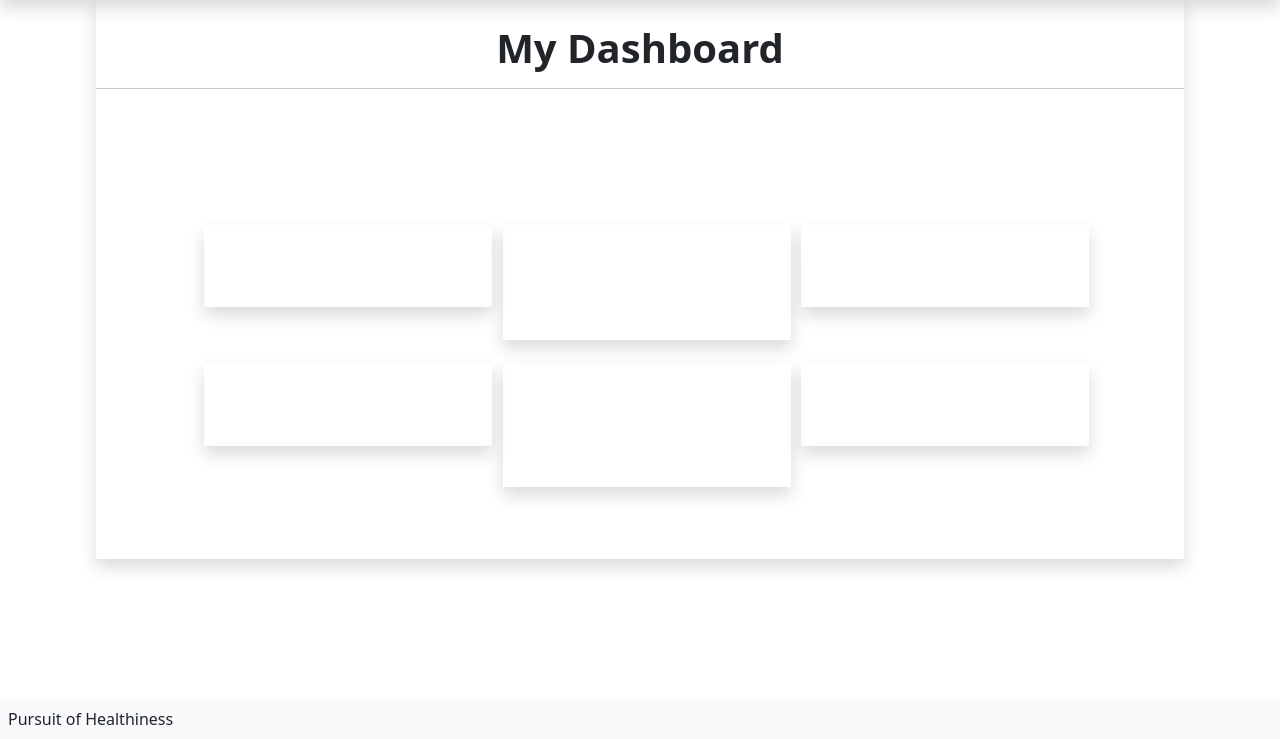
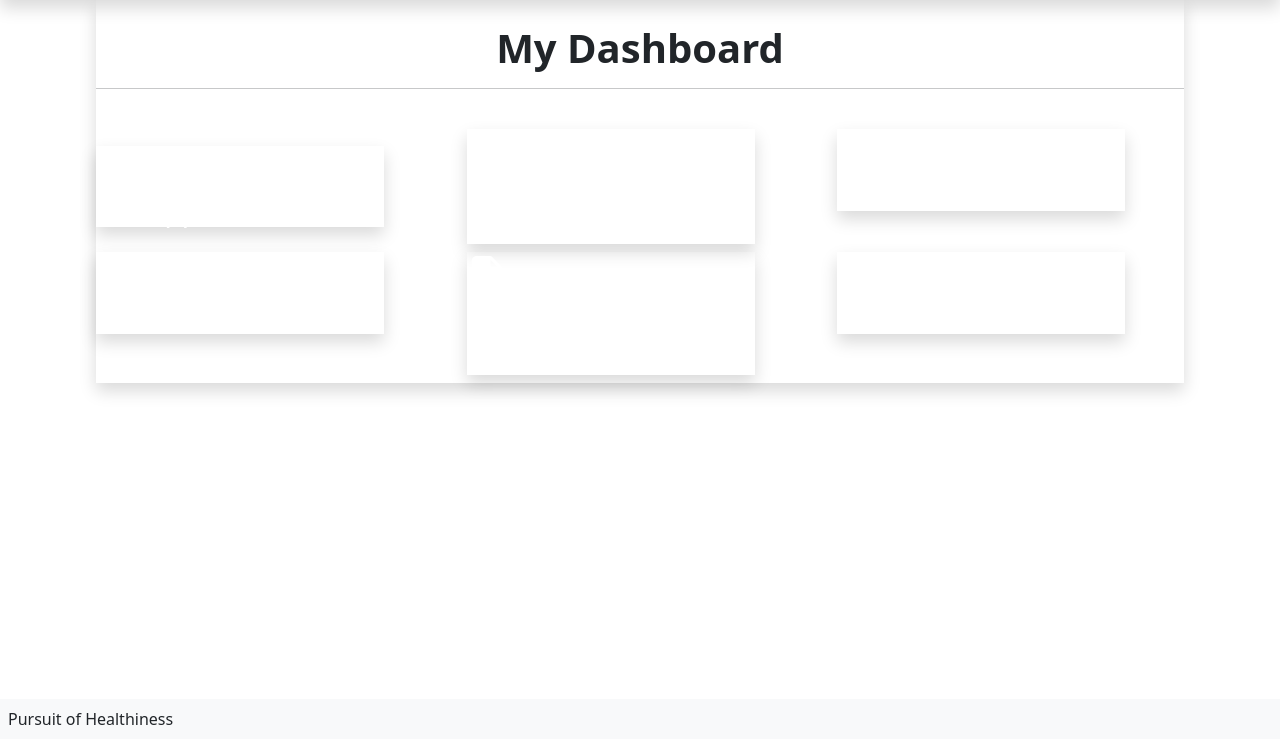
Before and after one commit to jmaksimik/PoH, a Django app: page /dashboard/ in a window 1280 px wide. Shown: the part 61-800 px from the top of the page. Run offline with Django 4.2, Linux system fonts and the light colour scheme; the visitor is signed in with stand-in values (Sample User, id 1); style sheets or scripts are compiled from the project's sources; some libraries are stand-ins or nearby versions.

Commit message:
fixed some style on dashboard. READDED delete insurance function

```diff
--- a/main_app/templates/appointments/detail.html
+++ b/main_app/templates/appointments/detail.html
@@ -1,7 +1,7 @@
 {% extends 'base.html' %}
 {% block content %}
 
-<div class="jumbotron p-5 mb-4 mt-5 rounded-3 appointments-jumbotron">
+<div class="jumbotron p-5 mb-4 my-1 mt-5 rounded-3 appointments-jumbotron">
   <div class="container-fluid py-5;">
     <h1 class="display-4 mb-4 fw-bold">Appointment Details</h1>
     <hr class="mb-4">
--- a/main_app/templates/appointments/index.html
+++ b/main_app/templates/appointments/index.html
@@ -35,7 +35,10 @@
 </div>
 {% endfor %}
   <br>
-  <a href="{% url 'appointments_create' %}"><button class="btn btn-lg btn-dark my-4">Schedule A New Appointment</button></a>
+  <div class="d-grid gap-4 col-4 mx-auto">
+    <a href="{% url 'appointments_create' %}"><button class="btn btn-lg btn-dark my-4">Schedule A New Appointment</button></a>
+
+  </div>
   <br><br>
 </div>
 {% endblock content %}
--- a/main_app/templates/dashboard/index.html
+++ b/main_app/templates/dashboard/index.html
@@ -2,70 +2,71 @@
 
 {% block content %}
 
-<div class="dashboard-container mx-auto shadow">
+<div class="dashboard-container shadow mx-auto">
     <br>
     <h1 class="text-center fw-bold">My Dashboard</h1>
     <hr>
     <br>
-    <div class="row mx-5 my-5 px-5 py-5 justify-content-center">
-        <div class="col-md-4">
-            <a href="{% url 'appointments_index' %}" class="nav-link">
-            <div class="dash-card shadow appointment-card text-white mb-4" style="width: 18rem;">
+    <div class="row row-cols-1 row-cols-md-2 row-cols-lg-3">
+        <div class="col align-self-center">
+            <div class="dash-card shadow appointment-card text-white" style="width: 18rem;">
+                <a href="{% url 'appointments_index' %}" class="nav-link text-center">
                     <div class="dash-card-body">
                         <h1 class="card-title bi bi-calendar3"></h1>
                         <h3>Appointments</h3>
                     </div>
-            </div>
                 </a>
             </div>
-        <div class="col-md-4">
+        </div>
+        <div class="col ">
+            <div class="dash-card shadow medicine-card text-white" style="width: 18rem;">
                 <a href="{% url 'prescriptions_index' %}" class="nav-link">
-            <div class="dash-card shadow medicine-card text-white mb-4" style="width: 18rem;">
                     <div class="dash-card-body">
                         <h1 class="card-title bi bi-prescription"></h1>
                         <h3>Manage My Medications</h3>
                     </div>
-            </div>
                 </a>
             </div>
-        <div class="col-md-4">
+        </div>
+        <div class="col">
+            <div class="dash-card shadow insurance-card text-white" style="width: 18rem;">
                 <a href="{% url 'insurance_index' %}" class="nav-link">
-            <div class="dash-card shadow insurance-card text-white mb-4" style="width: 18rem;">
                     <div class="dash-card-body">
                         <h1 class="card-title bi bi-person-vcard-fill"></h1>
                         <h3>View Insurance</h3>
                     </div>
-            </div>
                 </a>
             </div>
-        <div class="col-md-4">
-            <div class="dash-card shadow contact-card text-white mb-4" style="width: 18rem;">
+        </div>
+        <div class="col">
+            <div class="dash-card shadow contact-card text-white" style="width: 18rem;">
                 <div class="dash-card-body">
                 <h1 class="card-title bi bi-send-fill"></h1>
                 <h3>Contact My Provider</h3>
                 </div>
             </div>
         </div>
-        <div class="col-md-4">
+        <div class="col">
+            <div class="dash-card shadow  document-card text-white" style="width: 18rem;">
                 <a href = "{% url 'documents_index' %}" class="nav-link">
-            <div class="dash-card shadow  document-card text-white mb-4" style="width: 18rem;">
                     <div class="dash-card-body">
                         <h1 class="card-titlebi bi-file-earmark-text-fill"></h1>
                         <h3>Manage My Documents</h3>
                     </div>
-            </div>
                 </a>
             </div>
-        <div class="col-md-4">
-            <a href = "{% url 'provider_search' %}" class="nav-link">
+
+        </div>
+        <div class="col">
             <div class="dash-card shadow find-card text-white mb-4" style="width: 18rem;">
+                <a href = "{% url 'provider_search' %}" class="nav-link"></a>
                     <div class="dash-card-body">
                         <h1 class="card-title bi bi-geo-alt"></h1>
                         <h3>Find A Provider</h3>
                     </div>
-            </div>
-        </div>
                 </a>
             </div>
         </div>
+    </div>
+</div>
 {% endblock content %}
--- a/main_app/urls.py
+++ b/main_app/urls.py
@@ -24,5 +24,5 @@ urlpatterns = [
     path('provider/', views.provider_search, name='provider_search'),
     path('insurance/', views.insurance_index, name='insurance_index'),
     path('insurance/<int:user_id>/add_insurance/', views.add_insurance, name='add_insurance'),
-
+    path('insurance/<int:id>/delete_insurance/', views.delete_insurance, name='delete_insurance'),
 ]
--- a/main_app/views.py
+++ b/main_app/views.py
@@ -186,6 +186,12 @@ def add_insurance(request, user_id):
         new_insurance.save()
     return redirect('/insurance', user_id=user_id)
 
+def delete_insurance(request, id):
+    del_insurance = Insurance.objects.get(id=id)
+    del_insurance.delete()
+
+    return redirect('/insurance')
+
 @login_required
 def add_file(request):
     document_file = request.FILES.get('doc-file', None)
```
Lines whose indentation alone changed are shown as unchanged.
